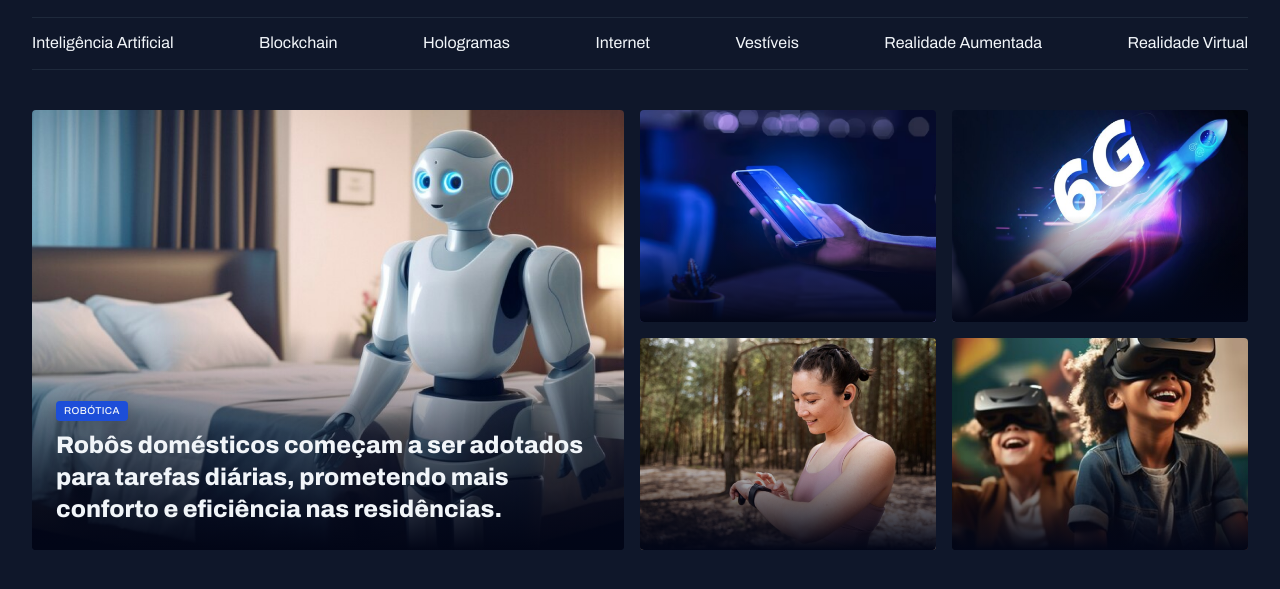
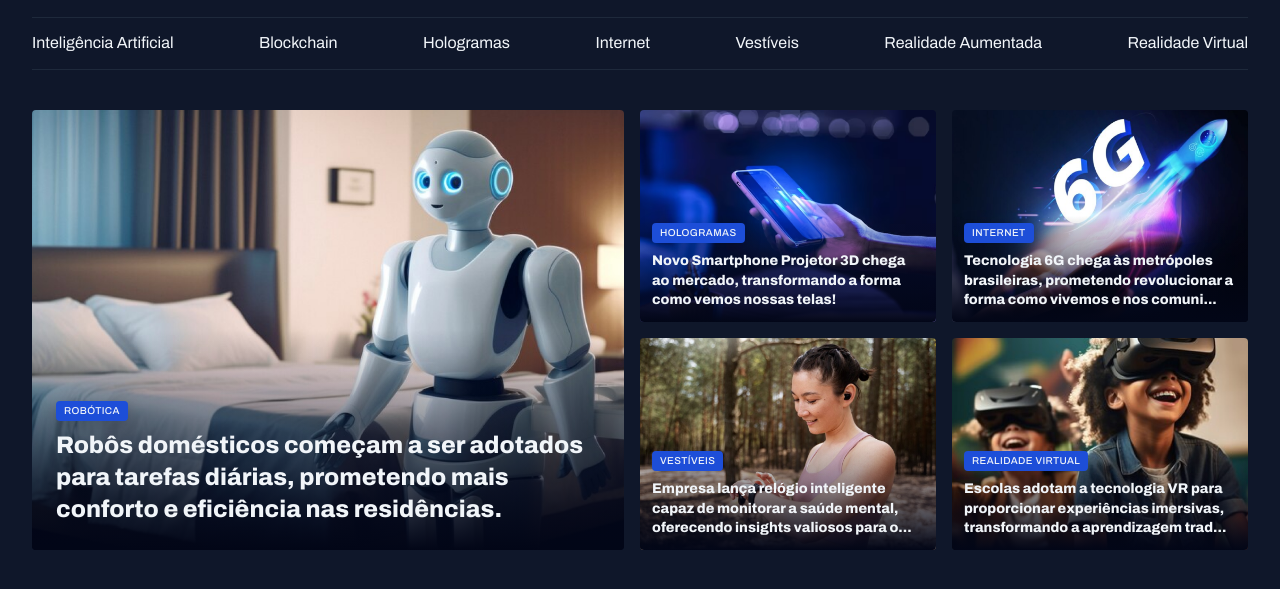
Before and after one commit to igorsantos-p/news-portal, a plain HTML site: page index.html in a window 1280 px wide. Shown: the part 45-634 px from the top of the page. Drawn offline with Linux system fonts and the light colour scheme.

Commit message:
finalizando sessão destaques

```diff
--- a/index.html
+++ b/index.html
@@ -49,15 +49,31 @@
         <div class="grid grid-cols-2 gap-16">
           <figure class="card">
             <img src="./assets/images/Image 02.png" alt="" />
+            <figcaption>
+              <span class="content-tag">Hologramas</span>
+              <h2 class="text-lg">Novo Smartphone Projetor 3D chega ao mercado, transformando a forma como vemos nossas telas!</h2>
+            </figcaption>
           </figure>
           <figure class="card">
             <img src="./assets/images/Image 03.png" alt="" />
+            <figcaption>
+              <span class="content-tag">Internet</span>
+              <h2 class="text-lg">Tecnologia 6G chega às metrópoles brasileiras, prometendo revolucionar a forma como vivemos e nos comuni...</h2>
+            </figcaption>
           </figure class="card">
           <figure class="card">
             <img src="./assets/images/Image 04.png" alt="" />
+            <figcaption>
+              <span class="content-tag">Vestíveis</span>
+              <h2 class="text-lg">Empresa lança relógio inteligente capaz de monitorar a saúde mental, oferecendo insights valiosos para o...</h2>
+            </figcaption>
           </figure>
           <figure class="card">
             <img src="./assets/images/Image 05.png" alt="" />
+            <figcaption>
+              <span class="content-tag">Realidade Virtual</span>
+              <h2 class="text-lg">Escolas adotam a tecnologia VR para proporcionar experiências imersivas, transformando a aprendizagem trad...</h2>
+            </figcaption>
           </figure>
         </div>
       </section>
--- a/styles.css/sections.css
+++ b/styles.css/sections.css
@@ -19,6 +19,10 @@
       position: absolute;
       bottom: 0;
       padding: 24px;
+
+      &:has(.text-lg) {
+        padding: 12px;
+      }
     }
 
     h2 {
```
